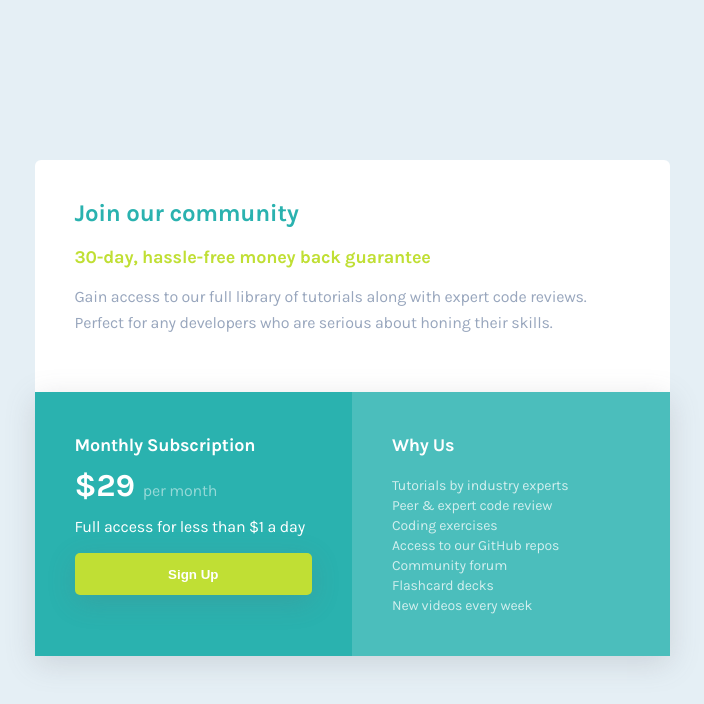
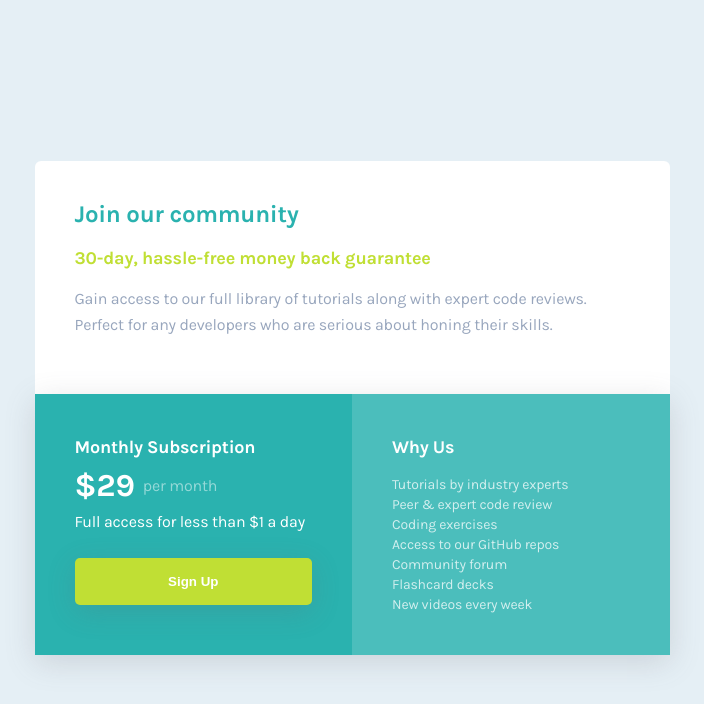
Before and after one commit to minimalsm/fem-single-price-grid-component, a plain HTML site: page index.html in a window 1280 px wide. Shown: the whole page, without its empty margins (288-992 px from the left). Drawn offline with Linux system fonts and the light colour scheme.

Commit message:
Styling tweaks

```diff
--- a/index.html
+++ b/index.html
@@ -13,22 +13,22 @@
   <title>Frontend Mentor | Single Price Grid Component</title>
 </head>
 <body>
-  <div class="price-component">
-    <div class="card join-us">
-      <h2>Join our community</h2>
+  <main>
+    <section class="card join-us">
+      <h1>Join our community</h1>
       <span>30-day, hassle-free money back guarantee</span>
       <p>Gain access to our full library of tutorials along with expert code reviews.
       Perfect for any developers who are serious about honing their skills.</p>
-    </div>
+    </section>
     <div class="cta-container">
-      <div class="card pricing">
-        <h3>Monthly Subscription</h3>
-        <p><span class="usd-price">&dollar;29</span><span class="per-month">per month</span></p>
+      <section class="card pricing">
+        <h2>Monthly Subscription</h2>
+        <p class="flex"><span class="usd-price">&dollar;29</span><span class="per-month">per month</span></p>
         <p>Full access for less than &dollar;1 a day</p>
         <button>Sign Up</button>
-      </div>
-      <div class="card why-us">
-        <h3>Why Us</h3>
+      </section>
+      <section class="card why-us">
+        <h2>Why Us</h2>
         <ul>
           <li>Tutorials by industry experts</li>
           <li>Peer &amp; expert code review</li>
@@ -38,8 +38,8 @@
           <li>Flashcard decks</li>
           <li>New videos every week</li>
         </ul>
-      </div>
+      </section>
     </div>
-  </div>
+  </m>
 </body>
 </html>
--- a/styles.css
+++ b/styles.css
@@ -21,7 +21,7 @@ body {
   align-items: center;
 }
 
-.price-component {
+main {
   display: flex;
   flex-direction: column;
   margin: 2em;
@@ -34,19 +34,19 @@ body {
 
 /* Typography */
 
-h2,
-h3 {
+h1,
+h2 {
   font-weight: 700;
   line-height: 26px;
   letter-spacing: -0.25px;
   margin-top: 0;
 }
 
-h2 {
+h1 {
   font-size: 1.25rem;
 }
 
-h3 {
+h2 {
   font-size: 1.125rem;
 }
 
@@ -55,7 +55,7 @@ p {
 }
 
 @media (min-width: 600px) {
-  h2 {
+  h1 {
     font-size: 1.5rem;
   }
 }
@@ -89,7 +89,7 @@ p {
   border-top-right-radius: 0.375em;
 }
 
-.join-us > h2 {
+.join-us > h1 {
   color: var(--clr-cyan);
 }
 
@@ -134,7 +134,9 @@ p {
   display: block;
   margin: auto;
   width: 100%;
-  padding-block: 1em;
+  padding-top: 1rem;
+  padding-bottom: 1rem;
+  margin-top: 1.625rem;
   border: none;
   border-radius: 0.375em;
   background-color: var(--clr-yellow);
@@ -158,3 +160,8 @@ p {
   opacity: 0.75;
   font-size: 0.875rem;
 }
+
+/* Utils */
+.flex {
+  display: flex;
+}
```
